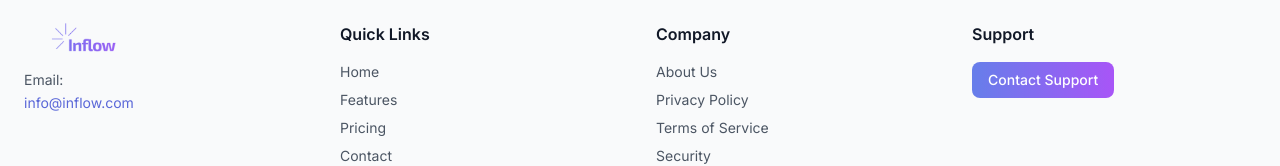
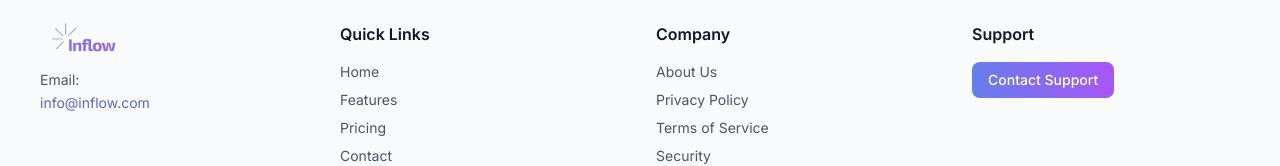
Before and after one commit to maxshane840-bot/inflow6, a React (Vite) app: page / in a window 1280 px wide. Shown: the part 3717-3883 px from the top of the page. Built offline with nearby package versions, Linux system fonts and the light colour scheme; no server answers.

Commit message:
Updated Footer.tsx

```diff
--- a/src/components/Footer.tsx
+++ b/src/components/Footer.tsx
@@ -51,7 +51,7 @@ export default function Footer({ onNavigate }: FooterProps) {
                 <img src="/dffdf.png" alt="Inflow Logo" className="h-full w-auto opacity-0" />
               </div>
             </div>
-            <div className="space-y-4">
+            <div className="space-y-4 pl-4">
               <p className="text-gray-600 text-sm">Email:</p>
               <a
                 href="mailto:info@inflow.com"
```
